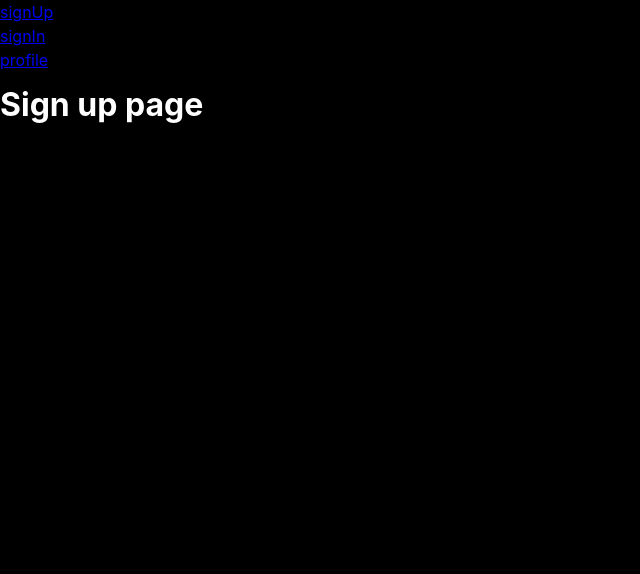
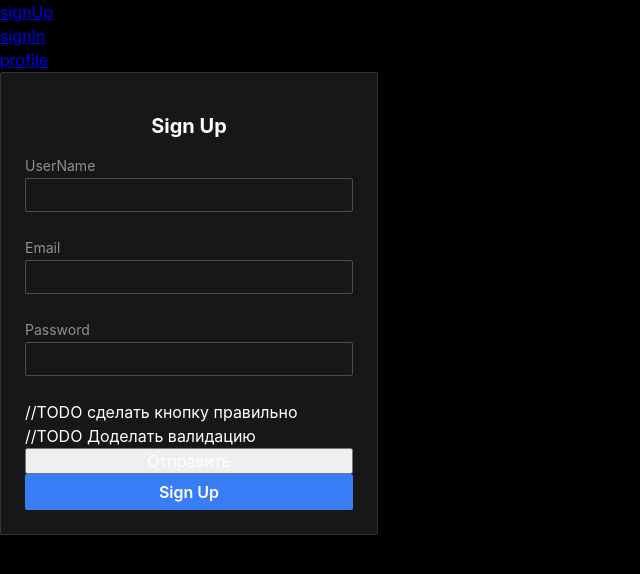
Before and after one commit to Dangerous-Itishnik/inctagram-project, a Next.js app: page /signUp in a window 1280 px wide. Shown: the top 574 px of the page, without its empty margins (0-640 px from the left). Built offline with nearby package versions, Linux system fonts and the light colour scheme.

Commit message:
KAN-11 add: sign up

```diff
--- a/src/app/(auth)/signUp/page.tsx
+++ b/src/app/(auth)/signUp/page.tsx
@@ -1,3 +1,76 @@
+'use client'
+import { useForm } from 'react-hook-form'
+
+import { Input } from '@/app/components/Input/Input'
+import { AuthorizationContainer } from '@/app/components/authorizationContainer/AutoritationContainer'
+import { Button } from '@/app/components/button/Button'
+
+import styles from './styles.module.scss'
+type Props = {
+  Email: string
+  Password: string
+  UserName: string
+}
+
 export default function SignUp() {
-  return <h1>Sign up page</h1>
+  const {
+    formState: { errors },
+    handleSubmit,
+    register,
+  } = useForm<Props>()
+
+  const onSubmit = (data: Props) => {
+    console.log('Submitted data:', data)
+    console.log(errors)
+  }
+
+  return (
+    <AuthorizationContainer>
+      <h2 className={styles.title}>Sign Up</h2>
+      <form className={styles.form} onSubmit={handleSubmit(onSubmit)}>
+        <Input
+          errorMessage={errors.UserName?.message}
+          label={'UserName'}
+          {...register('UserName', {
+            //TODO бага с maxLength что бы работало надо поставить ниже minLength. При сохранении происходит изменение
+            maxLength: { message: 'Максимум 30 символов', value: 30 },
+            minLength: { message: 'Минимум 6 символа', value: 6 },
+            pattern: {
+              message: 'Только латинские буквы',
+              value: /^[A-Za-z0-9_-]+$/,
+            },
+            required: 'Поле обязательно для заполнения',
+          })}
+        />
+        <Input
+          errorMessage={errors.Email?.message}
+          label={'Email'}
+          {...register('Email', {
+            pattern: {
+              message: 'Введите корректный email',
+              value: /^[a-zA-Z0-9._%+-]+@[a-zA-Z0-9.-]+\.[a-zA-Z]{2,}$/,
+            },
+            required: 'Поле обязательно для заполнения',
+          })}
+        />
+        <Input
+          errorMessage={errors.Password?.message}
+          label={'Password'}
+          {...register('Password', {
+            //TODO бага с maxLength что бы работало надо поставить ниже minLength. При сохранении происходит изменение
+            maxLength: { message: 'Максимум 20 символов', value: 20 },
+            minLength: { message: 'Минимум 6 символа', value: 6 },
+            pattern: {
+              message: 'Только латинские буквы, цифры и специальные символы',
+              value: /^[A-Za-z0-9!"#$%&'()*+,\-.\/:;<=>?@[\\\]^_`{|}~]+$/,
+            },
+            required: 'Поле обязательно для заполнения',
+          })}
+        />
+        //TODO сделать кнопку правильно //TODO Доделать валидацию
+        <button type={'submit'}>Отправить</button>
+        <Button disabled={false}>Sign Up</Button>
+      </form>
+    </AuthorizationContainer>
+  )
 }
--- /dev/null
+++ b/src/app/(auth)/signUp/styles.module.scss
@@ -0,0 +1,14 @@
+.title {
+  font-size: var(--font-size-xl);
+  font-weight: var(--font-weight-bold);
+}
+
+.form {
+  display: flex;
+  flex-direction: column;
+  width: 100%;
+
+  & > div > input {
+    margin-bottom: 24px;
+  }
+}
--- /dev/null
+++ b/src/app/components/authorizationContainer/AutoritationContainer.tsx
@@ -0,0 +1,10 @@
+import React, { ReactNode } from 'react'
+
+import styles from './authorizationContainer.module.scss'
+type Props = {
+  children: ReactNode
+}
+
+export const AuthorizationContainer = ({ children }: Props) => {
+  return <div className={styles.container}>{children}</div>
+}
--- /dev/null
+++ b/src/app/components/authorizationContainer/authorizationContainer.module.scss
@@ -0,0 +1,12 @@
+.container {
+  display: flex;
+  flex-direction: column;
+  align-items: center;
+
+  max-width: 378px;
+  padding: 24px;
+
+  background-color: var(--color-dark-500);
+  border: 1px solid var(--color-dark-300);
+  border-radius: 2px;
+}
```
Also changed, not shown: src/app/page.tsx (+0 -64 lines).
